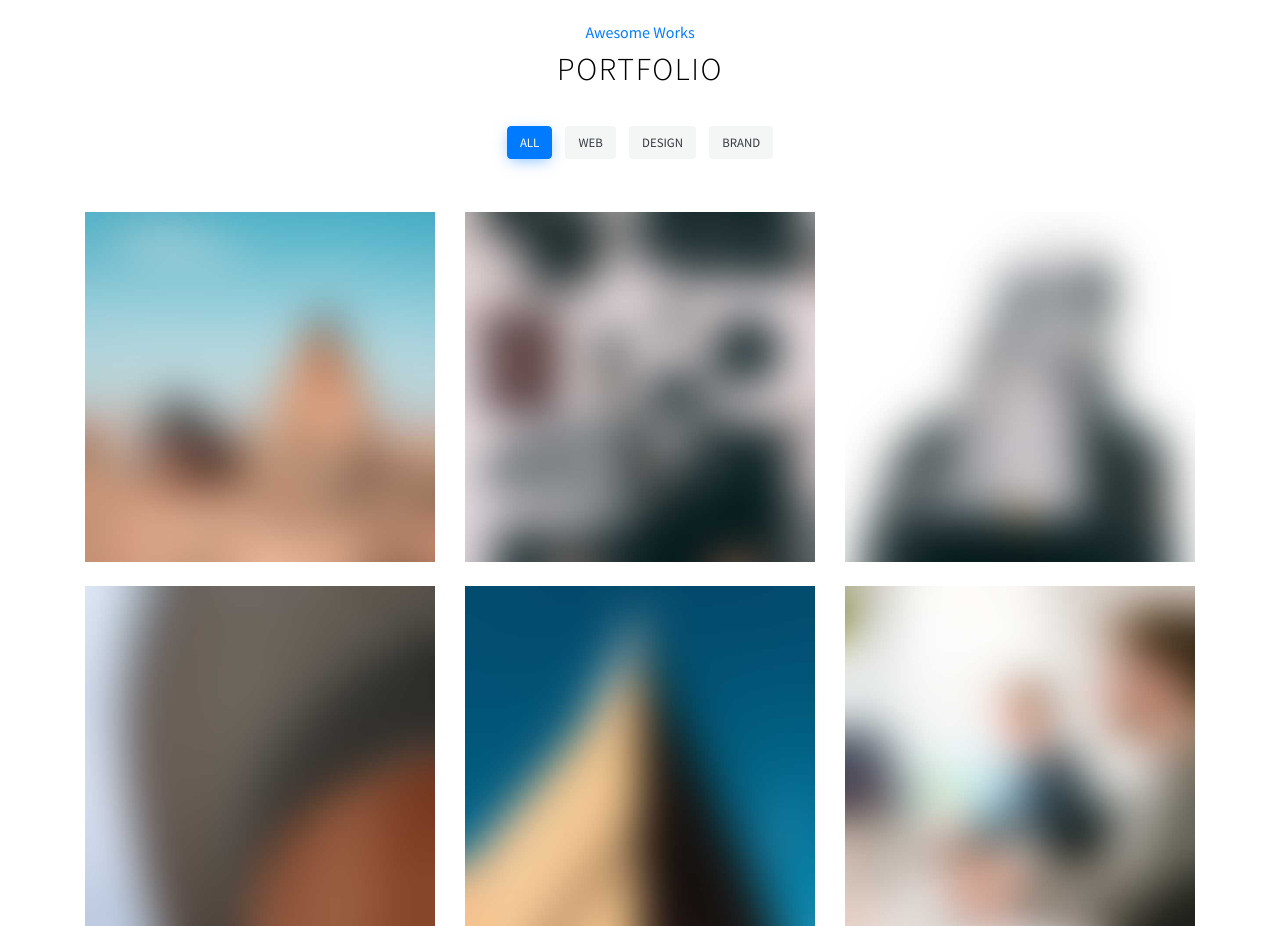
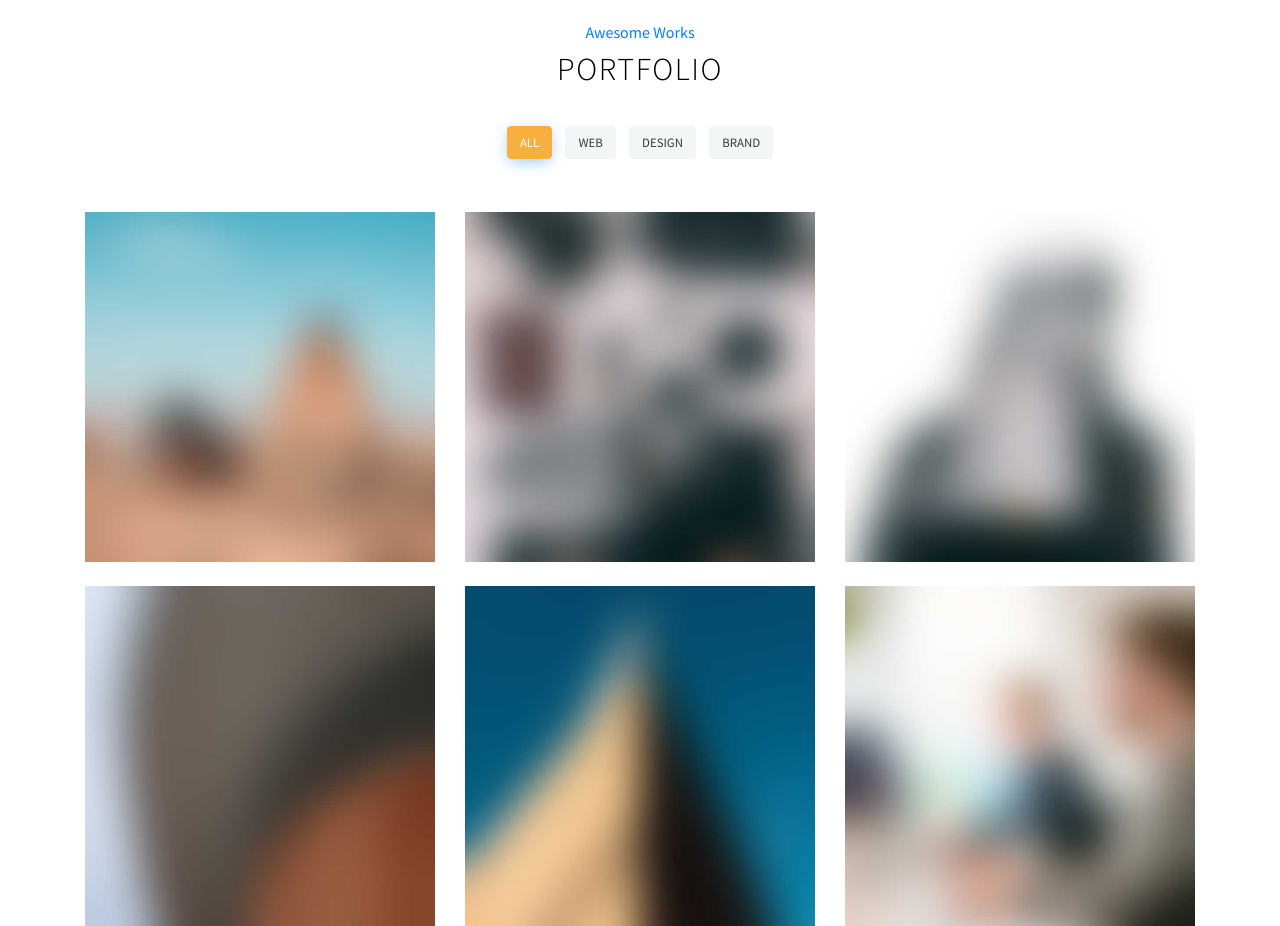
Before and after one commit to judylai2000/judylaisblog, a plain HTML site: page index.html in a window 1280 px wide. Shown: the part 2940-3866 px from the top of the page. Drawn offline with Linux system fonts and the light colour scheme; files whose address does not match are found by name.

Commit message:
Update style.css

```diff
--- a/css/style.css
+++ b/css/style.css
@@ -1016,9 +1016,9 @@ h1, h2, h3, h4 {
     background: #007bff;
     color: #fff; }
   .filters .btn.active {
-    background: #007bff !important;
+    background: #F7AF40 !important;
     color: #fff;
-    border-color: #007bff !important;
+    border-color: #F7AF40 !important;
     -webkit-box-shadow: 0 4px 15px -3px rgba(0, 123, 255, 0.5) !important;
     box-shadow: 0 4px 15px -3px rgba(0, 123, 255, 0.5) !important; }
 
```
